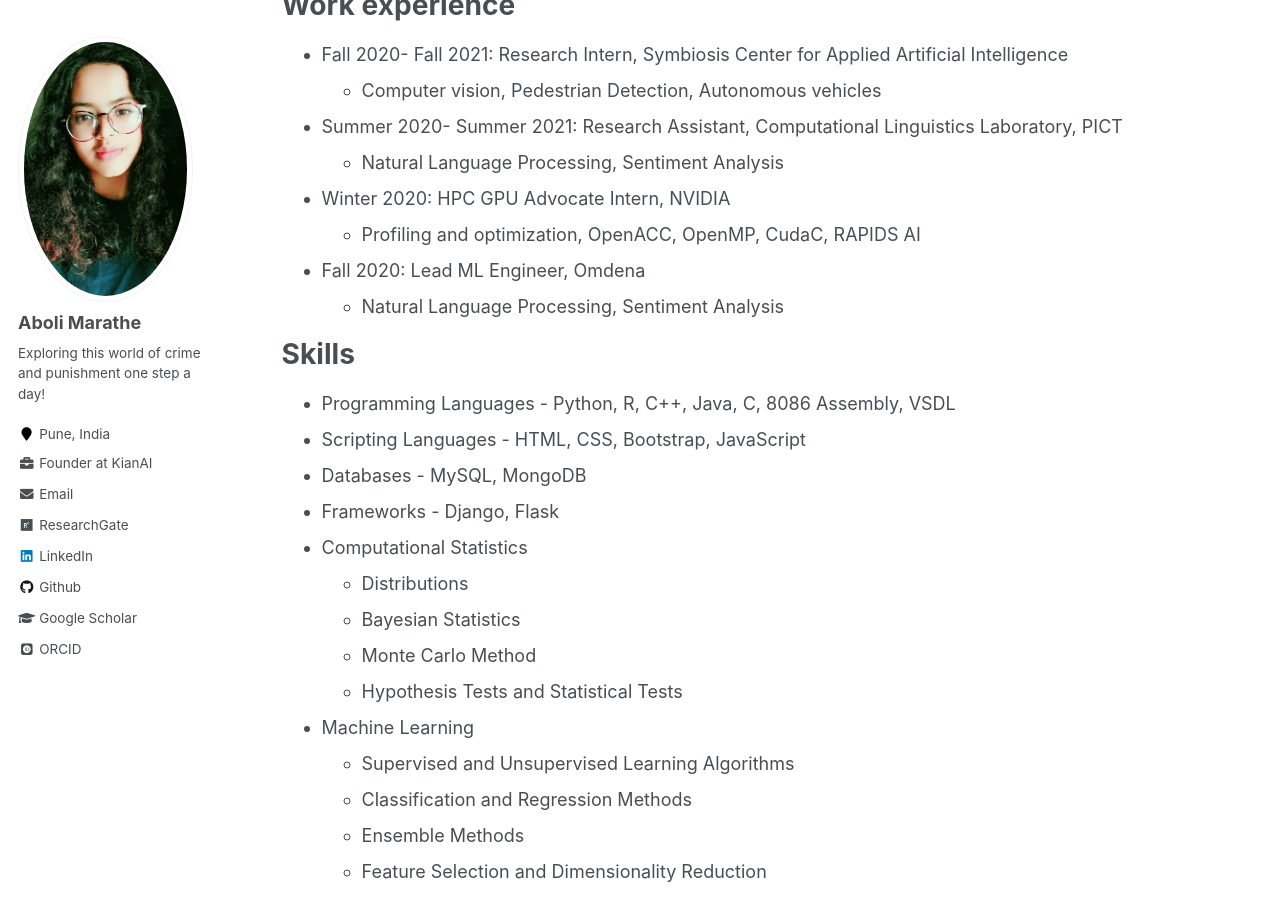
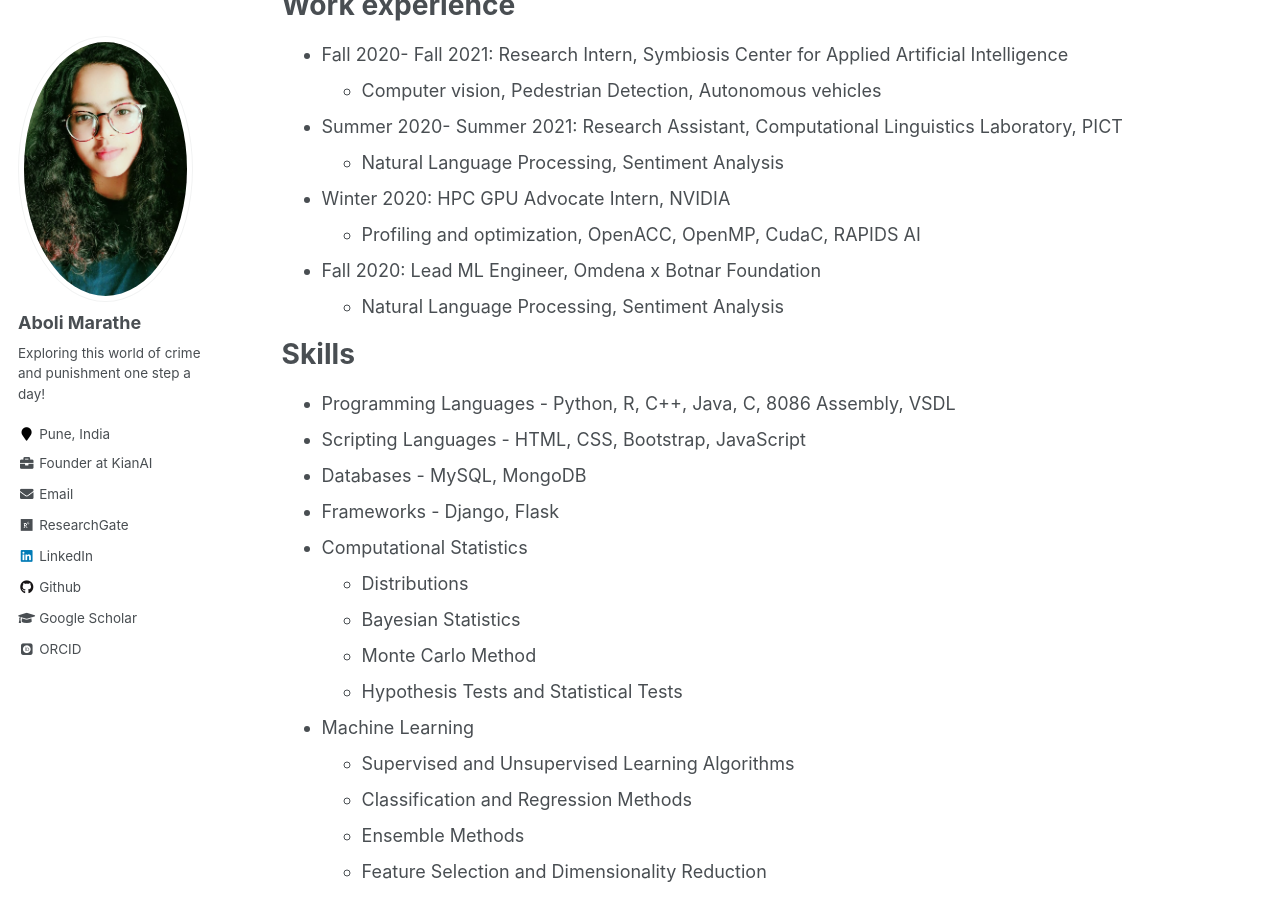
Before and after one commit to Infernolia/Infernolia.github.io, a Jekyll site: the page built from _pages/cv.md, in a window 1280 px wide and 900 px high, scrolled down 331 px. Built offline with Jekyll 4.4.1, drawn with Linux system fonts in a browser that asks for light colours; some web fonts are replaced.

Commit message:
Update cv.md

```diff
--- a/_pages/cv.md
+++ b/_pages/cv.md
@@ -19,14 +19,13 @@ Work experience
 * Fall 2020- Fall 2021: Research Intern, Symbiosis Center for Applied Artificial Intelligence
   * Computer vision, Pedestrian Detection, Autonomous vehicles
 
-
 * Summer 2020- Summer 2021: Research Assistant, Computational Linguistics Laboratory, PICT
   * Natural Language Processing, Sentiment Analysis
 
 * Winter 2020: HPC GPU Advocate Intern, NVIDIA
   * Profiling and optimization, OpenACC, OpenMP, CudaC, RAPIDS AI
 
-* Fall 2020: Lead ML Engineer, Omdena
+* Fall 2020: Lead ML Engineer, Omdena x Botnar Foundation
   * Natural Language Processing, Sentiment Analysis
 
 Skills
```
